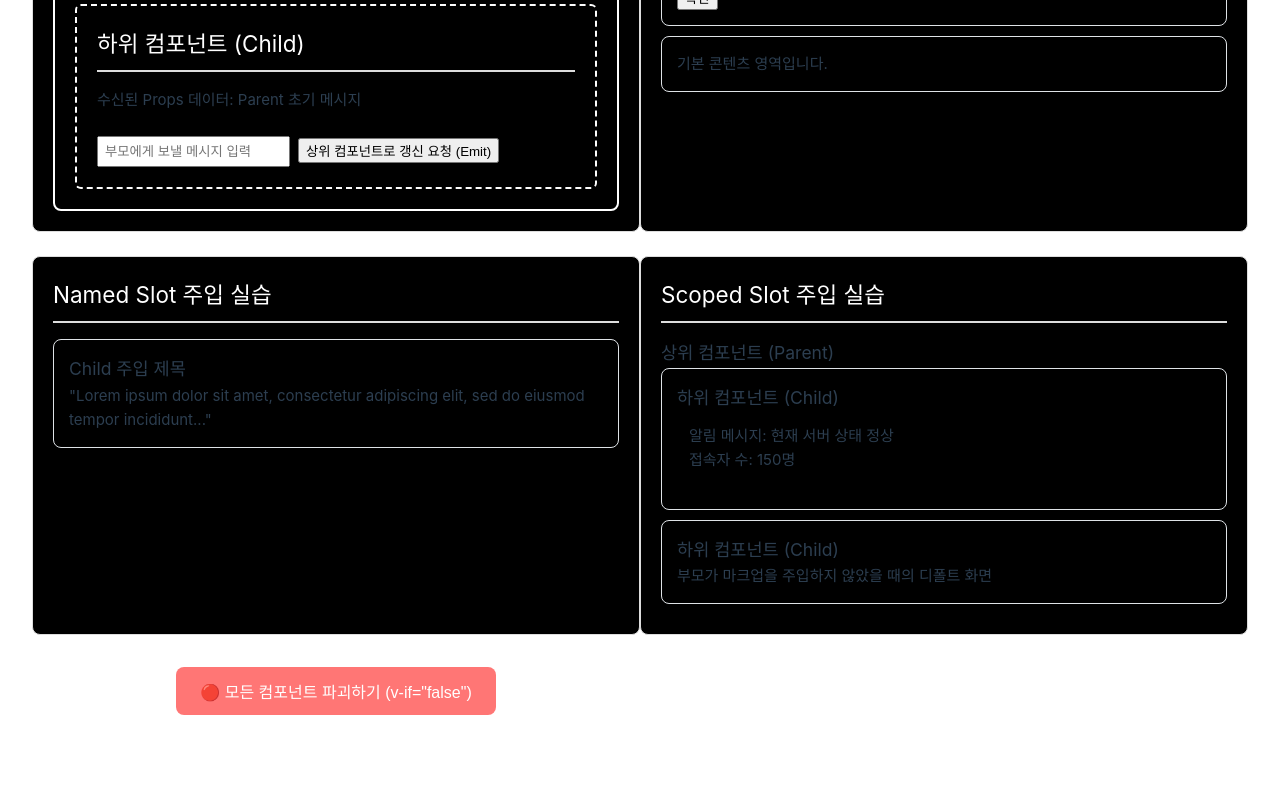
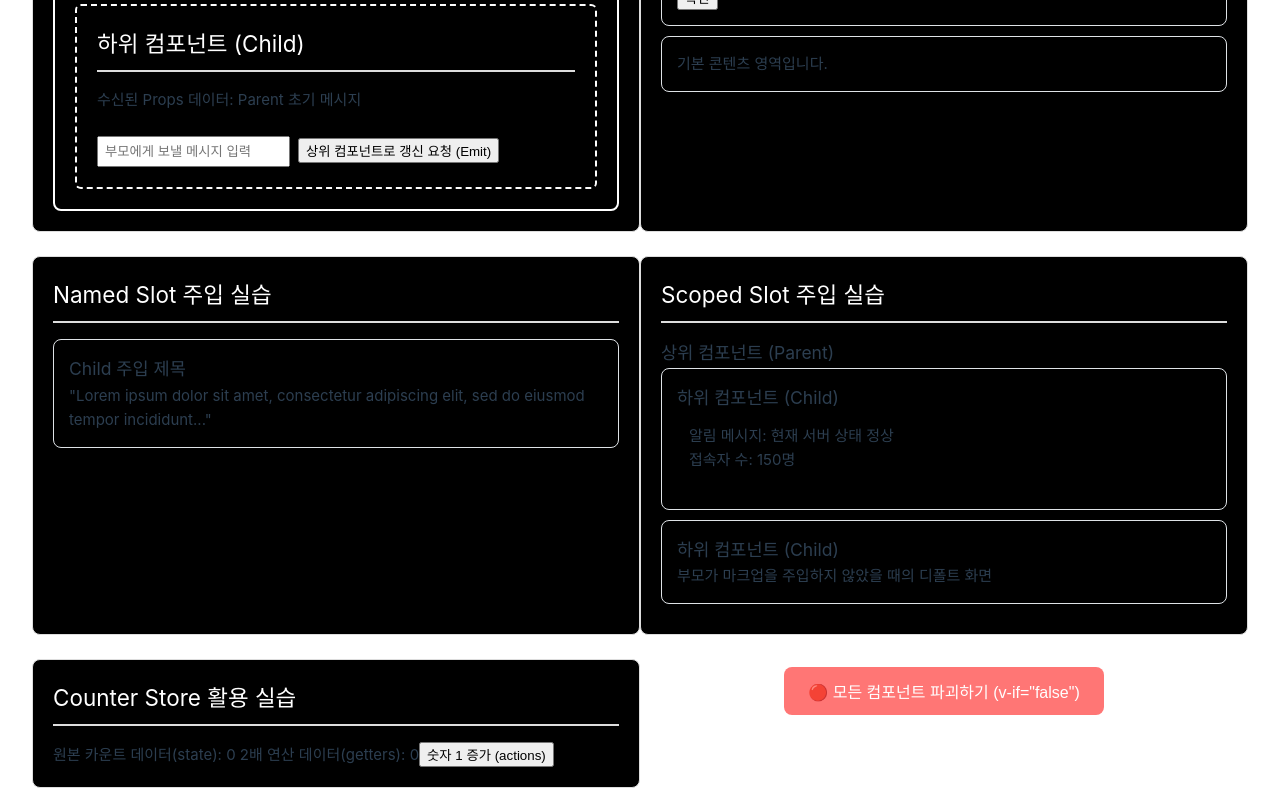
Before and after one commit to rkdgml3577/skala-vue, a Vue app: page / in a window 1280 px wide. Shown: the part 5499-6299 px from the top of the page. Before the commit the page ends 6234 px from the top, so only its background shows below. Built offline with nearby package versions, Linux system fonts and the light colour scheme.

Commit message:
pinia practice

```diff
--- a/src/App.vue
+++ b/src/App.vue
@@ -38,6 +38,7 @@ import SampleThirtyThree from "./components/PropsEmitsParents.vue";
 import SampleThirtyFour from "./components/SlotDefaultParent.vue";
 import SampleThirtyFive from "./components/SlotNamedParent.vue";
 import SampleThirtySix from "./components/SlotScopedParent.vue";
+import SampleThirtySeven from "./components/PiniaBasic.vue";
 const isVisible = ref(true);
 const samples = [
   SampleOne,
@@ -76,6 +77,7 @@ const samples = [
   SampleThirtyFour,
   SampleThirtyFive,
   SampleThirtySix,
+  SampleThirtySeven,
 ];
 </script>
 
--- /dev/null
+++ b/src/components/PiniaBasic.vue
@@ -0,0 +1,16 @@
+<script setup>
+// 1. 정의한 카운터 스토어 플러그인 import
+import { useCounterStore } from "@/stores/counter.js";
+// 2. 인스턴스 가동 (전역 저장소 포인터 확보)
+const counterStore = useCounterStore();
+</script>
+<template>
+  <div class="practice-section">
+    <h2>Counter Store 활용 실습</h2>
+    <p></p>
+    <p></p>
+    원본 카운트 데이터(state): <strong>{{ counterStore.count }}</strong> 2배
+    연산 데이터(getters): <span>{{ counterStore.doubleCount }}</span>
+    <button @click="counterStore.increment">숫자 1 증가 (actions)</button>
+  </div>
+</template>
```
Also changed, not shown: src/stores/counter.js (line endings or trailing spaces).
